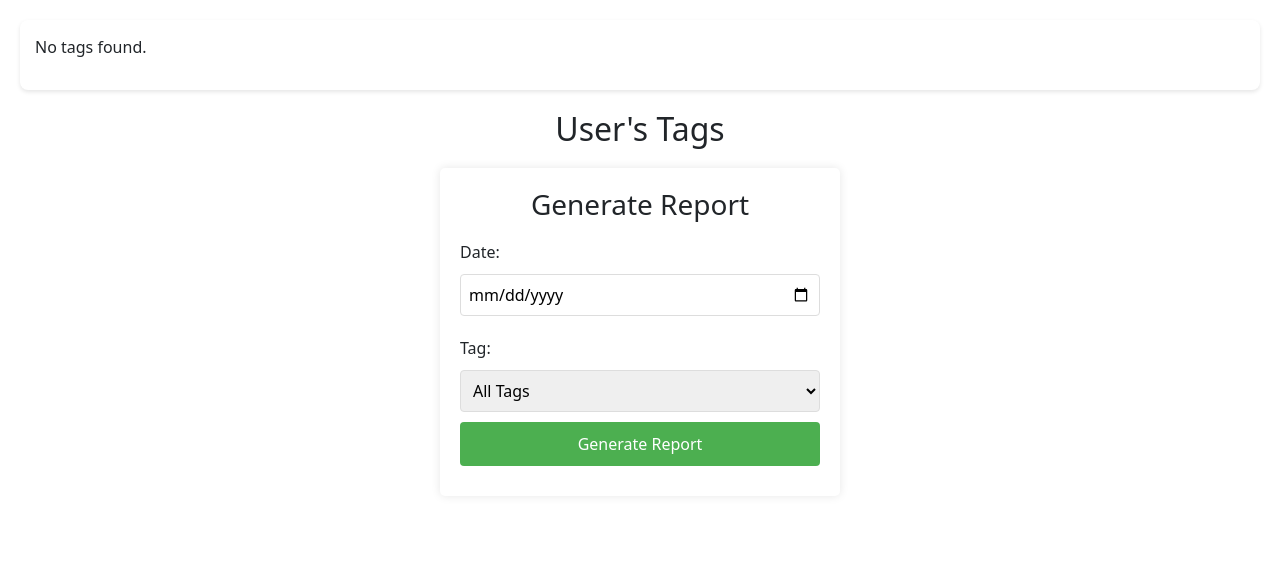
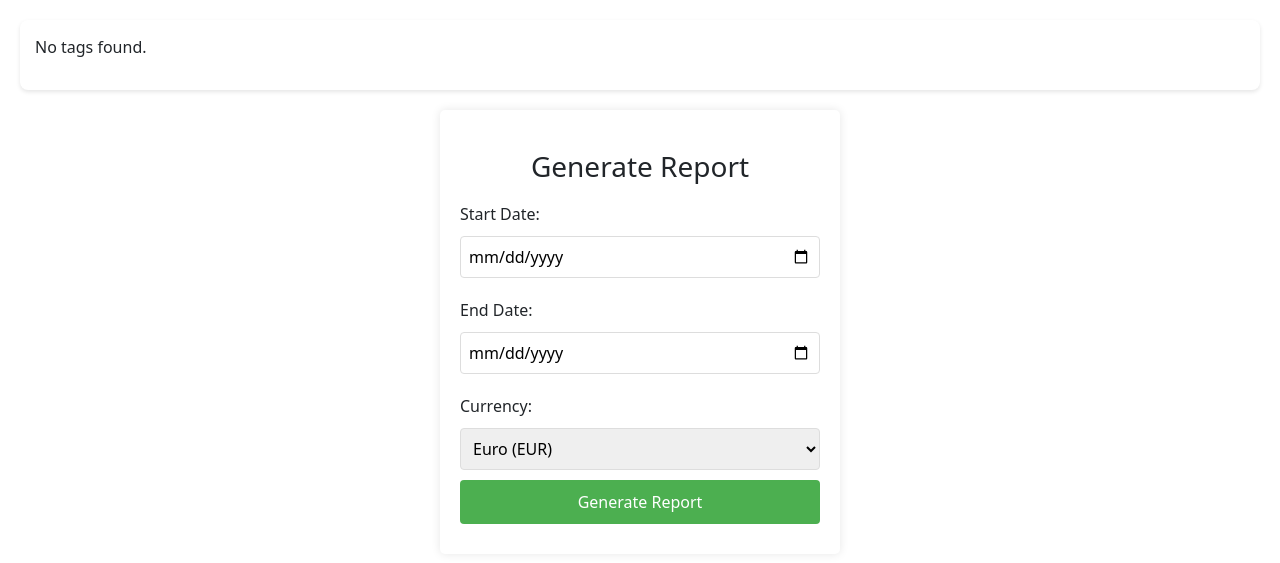
Before and after one commit to pemerut/pemerut-Basic-Expense-Tracking-Application, a PHP site: page /user_data.php in a window 1280 px wide. Shown: the part 76-639 px from the top of the page. Run offline with PHP 8.4, Linux system fonts and the light colour scheme; the visitor is signed in with stand-in values (Sample User, id 1); data that the repository does not hold is empty.

Commit message:
Update user_data.php

```diff
--- a/user_data.php
+++ b/user_data.php
@@ -23,21 +23,22 @@
     require "autorisation.php";
     include 'navbar.php';
 
-    $data = $connection->prepare("SELECT tag_id, tag_name, type, currency FROM tags WHERE user_id = ?");
+    $data = $connection->prepare("SELECT tag_id, tag_name FROM tags WHERE user_id = ?");
     $data->bind_param("i", $_SESSION["user_id"]);
     $data->execute();
     $tags_result = $data->get_result();
 
     echo "<div class='transactions-container'>";
     if ($tags_result->num_rows > 0) {
-        echo "<h2 class='centered-title'>Tags</h2>";
-        echo "<table class='transactions-table'><tr><th>Name</th><th>Type</th><th>Currency</th><th>Action</th></tr>";
+        echo "<h2 class='centered-title'>User's Tags</h2>";
+        echo "<table class='transactions-table'><tr><th>Name</th><th>Action</th></tr>";
         while ($row = $tags_result->fetch_assoc()) {
             echo "<tr>
                     <td>" . htmlspecialchars($row["tag_name"]) . "</td>
-                    <td>" . htmlspecialchars($row["type"]) . "</td>
-                    <td>" . htmlspecialchars($row["currency"]) . "</td>
-                    <td><a href='delete_tag.php?id=" . $row["tag_id"] . "' onclick='return confirm(\"Are you sure you want to delete this tag?\");'>Delete</a></td>
+                    <td>
+                        <a href='delete_tag.php?id=" . $row["tag_id"] . "' onclick='return confirm(\"Are you sure you want to delete this tag?\");'>Delete</a>
+                        <a href='edit_tag.php?id=" . $row["tag_id"] . "'>Edit</a>
+                    </td>
                   </tr>";
         }
         echo "</table>";
@@ -47,73 +48,87 @@
     echo "</div>";
 
     $report_result = null;
-    if (isset($_POST['generate_report'])) {
-        $report_date = $_POST['report_date'];
-        $report_tag = $_POST['report_tag'];
+    $totalExpense = 0;
+    $selected_currency = '';
+    if (isset($_POST['generate_report']) && isset($_POST['currency'])) {
+        $start_date = $_POST['start_date'];
+        $end_date = $_POST['end_date'];
+        $selected_currency = $_POST['currency'];
 
-        $sql = "SELECT amount, tag_name FROM transactions t JOIN tags tg ON t.tag_id = tg.tag_id WHERE t.user_id = ?";
-        $params = [$_SESSION["user_id"]];
+        $sql = "SELECT t.amount, t.type, COALESCE(tg.tag_name, 'No Tag') AS tag_name FROM transactions t LEFT JOIN tags tg ON t.tag_id = tg.tag_id WHERE t.user_id = ? AND t.currency = ? AND DATE(t.date) BETWEEN ? AND ? AND t.type = 'expense'";
+        $params = [$_SESSION["user_id"], $selected_currency, $start_date, $end_date];
 
-        if (!empty($report_date)) {
-            $sql .= " AND DATE(t.date) = ?";
-            $params[] = $report_date;
+        $report_data = $connection->prepare($sql);
+        $report_data->bind_param("ssss", ...$params);
+        $report_data->execute();
+        $report_result = $report_data->get_result();
+
+        while ($row = $report_result->fetch_assoc()) {
+            $totalExpense += $row['amount'];
+        }
+        $report_result->data_seek(0);
     }
 
-        if (!empty($report_tag) && $report_tag !== 'All Tags') {
-            $sql .= " AND t.tag_id = ?";
-            $params[] = $report_tag;
-        }
 
-        $report_data = $connection->prepare($sql);
-        $report_data->bind_param(str_repeat("s", count($params)), ...$params);
-        $report_data->execute();
-        $report_result = $report_data->get_result();
-    }
 ?>
-<h2 class="centered-title">User's Tags</h2>
     <div class="form-container">
-    <h3>Generate Report</h3>
+        <h3 class='centered-title'>Generate Report</h3>
         <form method="post" action="<?php echo htmlspecialchars($_SERVER["PHP_SELF"]); ?>">
-        <label for="report_date">Date:</label>
-        <input type="date" name="report_date"><br>
+        <label for="start_date">Start Date:</label>
+        <input type="date" name="start_date" required><br>
 
-        <label for="report_tag">Tag:</label>
-        <select name="report_tag">
-            <option value="">All Tags</option>
-            <?php
-            $tags_result->data_seek(0);
-            while ($row = $tags_result->fetch_assoc()) {
-                echo "<option value=\"" . $row["tag_id"] . "\">" . $row["tag_name"] . "</option>";
-            }
-            ?>
+        <label for="end_date">End Date:</label>
+        <input type="date" name="end_date" required><br>
+
+        <label for="currency">Currency:</label>
+        <select name="currency" required>
+            <option value="EUR">Euro (EUR)</option>
+            <option value="USD">US Dollar (USD)</option>
+            <option value="BGN">Bulgarian Lev (BGN)</option>
         </select><br>
 
             <button type="submit" name="generate_report">Generate Report</button>
         </form>
     </div>
-
-<?php if (isset($report_result) && $report_result->num_rows > 0) : ?>
-    <div class="chart-container" style="position: relative; height:40vh; width:80vw">
+    <?php if (isset($report_result) && $report_result->num_rows > 0 && !empty($selected_currency)) : ?>
+    <div class="form-container">
+        <div class="total-report">
+            <h3 class='centered-title'>Generated Report</h3>
+            <p>Total Expenditure in <?php echo htmlspecialchars($selected_currency); ?>: <?php echo $totalExpense; ?></p>
+        </div>
+    </div>
+    <div class="d-flex justify-content-center align-items-center" style="height: 60vh;">
+        <div class="chart-container">
             <canvas id="reportChart"></canvas>
         </div>
+    </div>
+
     <script>
         const ctx = document.getElementById('reportChart').getContext('2d');
         const chartData = {
             labels: [],
             datasets: [{
-                label: 'Report Data',
+                label: 'Expense Data',
                 data: [],
-                backgroundColor: []
+                backgroundColor: [],
+                hoverBackgroundColor: []
             }]
         };
 
+        const colors = ['#FF6384', '#36A2EB', '#FFCE56', '#4BC0C0', '#9966FF', '#FF9F40', '#C9CBCF', '#4D5360'];
+        let colorIndex = 0;
+
         <?php while ($row = $report_result->fetch_assoc()) : ?>
+            if ("<?php echo $row['type']; ?>" === "expense") {
                 chartData.labels.push("<?php echo $row['tag_name']; ?>");
                 chartData.datasets[0].data.push(<?php echo $row['amount']; ?>);
-            chartData.datasets[0].backgroundColor.push('randomColorFunction()');
+                chartData.datasets[0].backgroundColor.push(colors[colorIndex % colors.length]);
+                chartData.datasets[0].hoverBackgroundColor.push(colors[colorIndex % colors.length]);
+                colorIndex++;
+            }
         <?php endwhile; ?>
 
-        new Chart(ctx, {
+        const myPieChart = new Chart(ctx, {
             type: 'pie',
             data: chartData,
             options: { responsive: true, maintainAspectRatio: false }
@@ -124,6 +139,7 @@
 $data->close();
 $connection->close();
 ?>
+
 <script src="https://cdn.jsdelivr.net/npm/bootstrap@5.3.2/dist/js/bootstrap.bundle.min.js" integrity="sha384-C6RzsynM9kWDrMNeT87bh95OGNyZPhcTNXj1NW7RuBCsyN/o0jlpcV8Qyq46cDfL" crossorigin="anonymous"></script>
 </body>
 </html>
```
Lines whose indentation alone changed are shown as unchanged.
